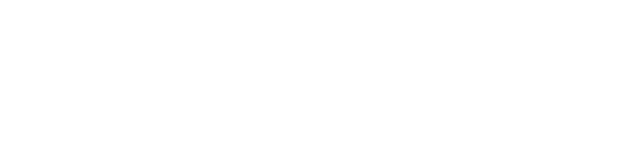
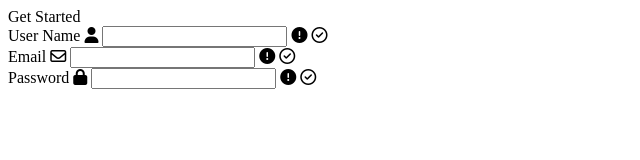
Before and after one commit to nkhlrgh/form-validation, a plain HTML site: page index.html in a window 1280 px wide. Shown: the whole page, without its empty margins (0-640 px from the left). Drawn offline with Linux system fonts and the light colour scheme.

Commit message:
chore: create form structure

```diff
--- a/index.html
+++ b/index.html
@@ -9,6 +9,43 @@
 </head>
 <body>
 
+    <div class="container">
+        <form id="form">
+            <div class="title">Get Started</div>
+
+            <!-- Username input -->
+            <div>
+                <label for="username">User Name</label>
+                <i class="fas fa-user"></i>
+                <input type="text" name="username" id="username">
+                <i class="fas fa-exclamation-circle"></i>
+                <i class="far fa-check-circle"></i>
+                <div class="error"></div>
+            </div>
+
+            <!-- Email input -->
+            <div>
+                <label for="email">Email</label>
+                <i class="far fa-envelope"></i>
+                <input type="email" name="email" id="email">
+                <i class="fas fa-exclamation-circle"></i>
+                <i class="far fa-check-circle"></i>
+                <div class="error"></div>
+            </div>
+
+            <!-- Password input -->
+            <div>
+                <label for="password">Password</label>
+                <i class="fas fa-lock"></i>
+                <input type="password" name="password" id="password">
+                <i class="fas fa-exclamation-circle"></i>
+                <i class="far fa-check-circle"></i>
+                <div class="error"></div>
+            </div>
+        </form>
+    </div>
+
     <script src="main.js"></script>
+    <script src="https://kit.fontawesome.com/9ac5080451.js" crossorigin="anonymous"></script>
 </body>
 </html>
```
